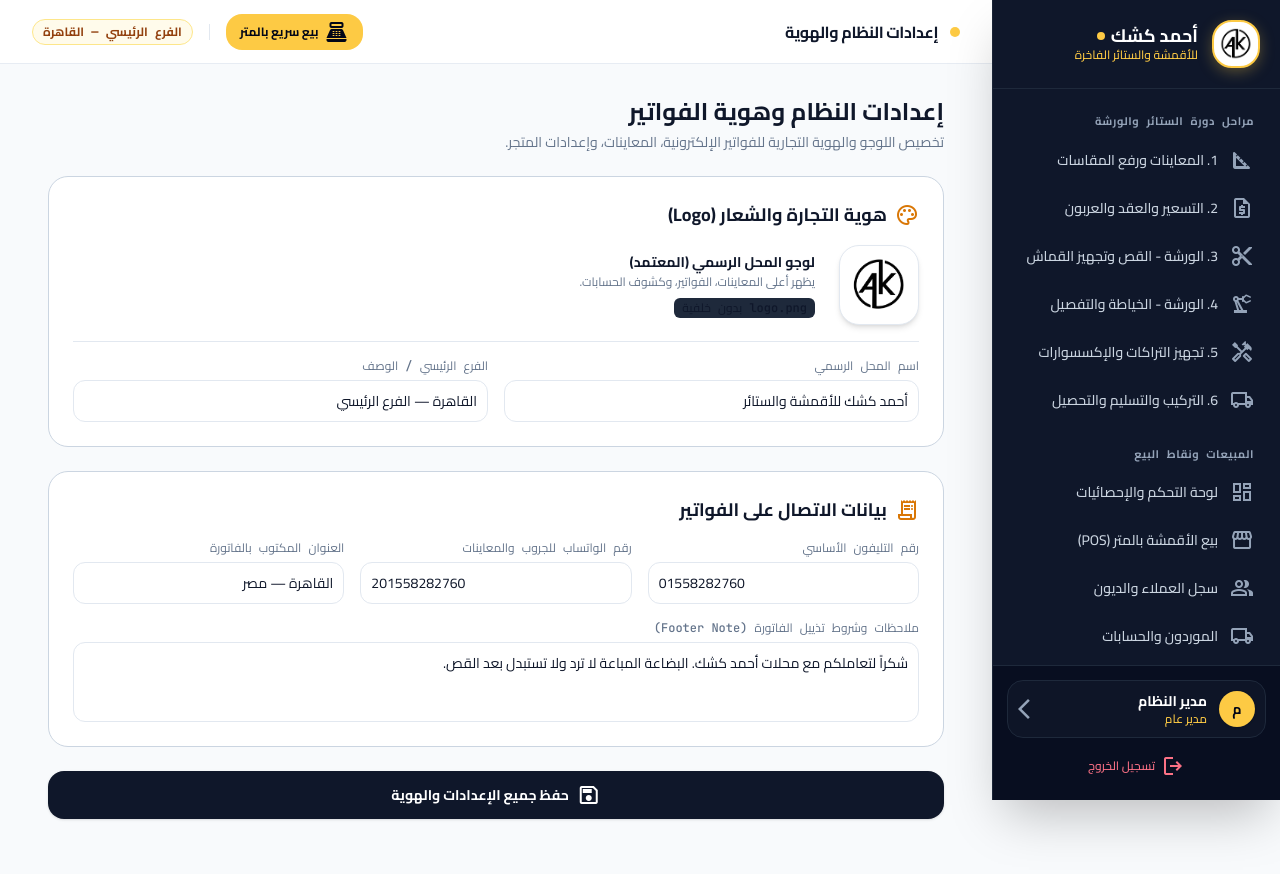
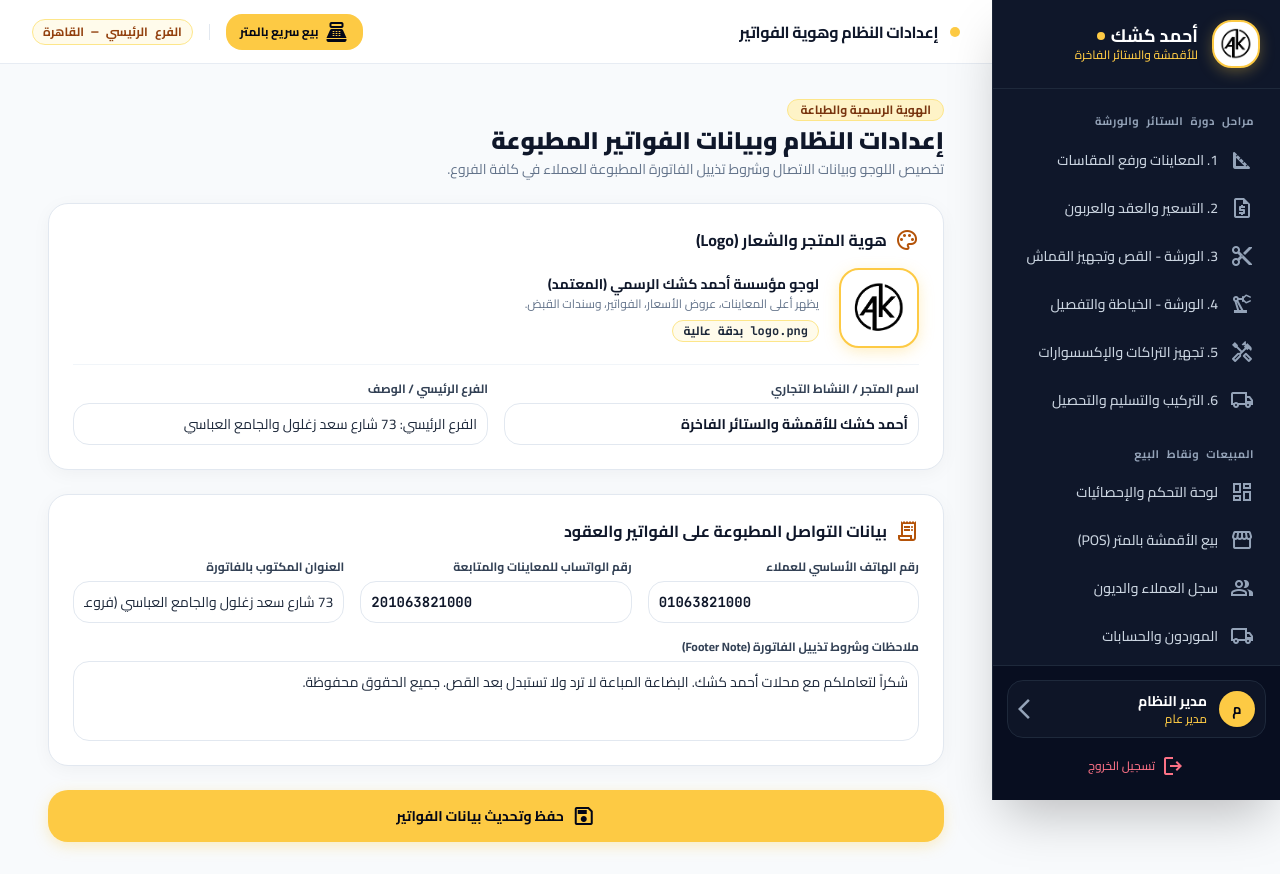
Before and after one commit to momarzouk1998/ahmed-kishk, a Next.js app: page /settings in a window 1280 px wide. Before the commit the page ends 851 px from the top, so only its background shows below. Built offline with nearby package versions, Linux system fonts and the light colour scheme; no server answers.

Commit message:
fix(settings): update invoice contact details and footer to Ahmed Kishk store info (01063821000)

```diff
--- a/src/app/settings/page.tsx
+++ b/src/app/settings/page.tsx
@@ -2,14 +2,15 @@
 
 import React, { useState } from 'react';
 import PageShell from '@/components/PageShell';
+import Logo from '@/components/Logo';
 
 export default function SettingsPage() {
-  const [storeName, setStoreName] = useState('أحمد كشك للأقمشة والستائر');
-  const [subTitle, setSubTitle] = useState('القاهرة — الفرع الرئيسي');
-  const [phone, setPhone] = useState('01558282760');
-  const [whatsapp, setWhatsapp] = useState('201558282760');
-  const [address, setAddress] = useState('القاهرة — مصر');
-  const [footerNote, setFooterNote] = useState('شكراً لتعاملكم مع محلات أحمد كشك. البضاعة المباعة لا ترد ولا تستبدل بعد القص.');
+  const [storeName, setStoreName] = useState('أحمد كشك للأقمشة والستائر الفاخرة');
+  const [subTitle, setSubTitle] = useState('الفرع الرئيسي: 73 شارع سعد زغلول والجامع العباسي');
+  const [phone, setPhone] = useState('01063821000');
+  const [whatsapp, setWhatsapp] = useState('201063821000');
+  const [address, setAddress] = useState('73 شارع سعد زغلول والجامع العباسي (فروعنا: عرابي • عمر أفندي • الثلاثيني)');
+  const [footerNote, setFooterNote] = useState('شكراً لتعاملكم مع محلات أحمد كشك. البضاعة المباعة لا ترد ولا تستبدل بعد القص. جميع الحقوق محفوظة.');
   const [saved, setSaved] = useState(false);
 
   const handleSave = (e: React.FormEvent) => {
@@ -19,113 +20,118 @@
   };
 
   return (
-    <PageShell title="إعدادات النظام والهوية">
+    <PageShell title="إعدادات النظام وهوية الفواتير">
       <div className="max-w-4xl mx-auto flex flex-col gap-6">
         <div>
-            <h1 className="font-display font-bold text-xl sm:text-2xl text-primary">إعدادات النظام وهوية الفواتير</h1>
-            <p className="text-on-surface-variant text-xs sm:text-sm mt-1">
-              تخصيص اللوجو والهوية التجارية للفواتير الإلكترونية، المعاينات، وإعدادات المتجر.
+          <span className="px-3 py-0.5 rounded-full text-xs font-bold bg-amber-100 text-amber-900 border border-amber-200 inline-block mb-1">
+            الهوية الرسمية والطباعة
+          </span>
+          <h1 className="font-display font-black text-2xl text-slate-900">إعدادات النظام وبيانات الفواتير المطبوعة</h1>
+          <p className="text-slate-500 text-sm mt-0.5">
+            تخصيص اللوجو وبيانات الاتصال وشروط تذييل الفاتورة المطبوعة للعملاء في كافة الفروع.
           </p>
         </div>
 
         {saved && (
-            <div className="bg-secondary-container text-on-secondary-container px-5 py-3 rounded-xl text-sm flex items-center gap-2">
-              <span className="material-symbols-outlined text-[18px]">check_circle</span>
-              تم حفظ الإعدادات والهوية بنجاح ✅
+          <div className="bg-emerald-50 border border-emerald-200 text-emerald-900 px-5 py-3 rounded-2xl text-xs font-bold flex items-center gap-2 animate-bounce">
+            <span className="material-symbols-outlined text-[20px] text-emerald-600">check_circle</span>
+            تم حفظ الإعدادات وبيانات الفواتير بنجاح ✅
           </div>
         )}
 
         <form onSubmit={handleSave} className="flex flex-col gap-6">
           {/* Identity & Logo Settings */}
-            <div className="bg-surface-container-lowest p-6 rounded-2xl border border-surface-container-highest space-y-4">
-              <h2 className="font-bold text-lg text-primary flex items-center gap-2">
-                <span className="material-symbols-outlined text-secondary">palette</span>
-                هوية التجارة والشعار (Logo)
+          <div className="bg-white p-6 rounded-2xl border border-slate-200 shadow-soft space-y-4">
+            <h2 className="font-bold text-base text-slate-900 flex items-center gap-2">
+              <span className="material-symbols-outlined text-brand-gold-dark">palette</span>
+              هوية المتجر والشعار (Logo)
             </h2>
 
-              <div className="flex items-center gap-6 pb-4 border-b border-surface-container-high">
-                <div className="w-20 h-20 bg-surface-container-lowest p-2 rounded-2xl flex items-center justify-center border border-outline-variant shadow-md">
-                  <img src="/logo.png" alt="أحمد كشك" className="w-full h-full object-contain" />
+            <div className="flex items-center gap-5 pb-4 border-b border-slate-100">
+              <div className="w-20 h-20 bg-white p-2 rounded-2xl flex items-center justify-center border-2 border-brand-gold shadow-gold text-primary">
+                <Logo size="lg" />
               </div>
               <div>
-                  <h3 className="font-bold text-sm text-primary">لوجو المحل الرسمي (المعتمد)</h3>
-                  <p className="text-xs text-on-surface-variant mt-0.5">يظهر أعلى المعاينات، الفواتير، وكشوف الحسابات.</p>
-                  <span className="inline-block mt-2 text-xs text-primary font-mono bg-primary-container px-2 py-0.5 rounded">logo.png بدون خلفية</span>
+                <h3 className="font-bold text-sm text-slate-900">لوجو مؤسسة أحمد كشك الرسمي (المعتمد)</h3>
+                <p className="text-xs text-slate-500 mt-0.5">يظهر أعلى المعاينات، عروض الأسعار، الفواتير، وسندات القبض.</p>
+                <span className="inline-block mt-2 text-xs text-slate-800 font-mono bg-amber-50 border border-amber-200 px-2.5 py-0.5 rounded-full font-bold">
+                  logo.png بدقة عالية
+                </span>
               </div>
             </div>
 
-              <div className="grid grid-cols-1 sm:grid-cols-2 gap-3 sm:gap-4">
+            <div className="grid grid-cols-1 sm:grid-cols-2 gap-4">
               <div className="flex flex-col gap-1.5">
-                  <label className="text-xs font-mono text-on-surface-variant">اسم المحل الرسمي</label>
+                <label className="text-xs font-bold text-slate-700">اسم المتجر / النشاط التجاري</label>
                 <input
                   value={storeName}
                   onChange={(e) => setStoreName(e.target.value)}
-                    className="border border-outline-variant rounded-lg p-2.5 text-sm focus:outline-none focus:border-primary"
+                  className="border border-slate-200 rounded-xl p-2.5 text-sm font-bold text-slate-900 focus:outline-none focus:border-brand-gold"
                 />
               </div>
               <div className="flex flex-col gap-1.5">
-                  <label className="text-xs font-mono text-on-surface-variant">الفرع الرئيسي / الوصف</label>
+                <label className="text-xs font-bold text-slate-700">الفرع الرئيسي / الوصف</label>
                 <input
                   value={subTitle}
                   onChange={(e) => setSubTitle(e.target.value)}
-                    className="border border-outline-variant rounded-lg p-2.5 text-sm focus:outline-none focus:border-primary"
+                  className="border border-slate-200 rounded-xl p-2.5 text-sm text-slate-800 focus:outline-none focus:border-brand-gold"
                 />
               </div>
             </div>
           </div>
 
           {/* Contact Details on Invoices */}
-            <div className="bg-surface-container-lowest p-6 rounded-2xl border border-surface-container-highest space-y-4">
-              <h2 className="font-bold text-lg text-primary flex items-center gap-2">
-                <span className="material-symbols-outlined text-secondary">receipt_long</span>
-                بيانات الاتصال على الفواتير
+          <div className="bg-white p-6 rounded-2xl border border-slate-200 shadow-soft space-y-4">
+            <h2 className="font-bold text-base text-slate-900 flex items-center gap-2">
+              <span className="material-symbols-outlined text-brand-gold-dark">receipt_long</span>
+              بيانات التواصل المطبوعة على الفواتير والعقود
             </h2>
 
-              <div className="grid grid-cols-1 sm:grid-cols-2 md:grid-cols-3 gap-3 sm:gap-4">
+            <div className="grid grid-cols-1 sm:grid-cols-2 md:grid-cols-3 gap-4">
               <div className="flex flex-col gap-1.5">
-                  <label className="text-xs font-mono text-on-surface-variant">رقم التليفون الأساسي</label>
+                <label className="text-xs font-bold text-slate-700">رقم الهاتف الأساسي للعملاء</label>
                 <input
                   value={phone}
                   onChange={(e) => setPhone(e.target.value)}
                   dir="ltr"
-                    className="border border-outline-variant rounded-lg p-2.5 text-sm focus:outline-none focus:border-primary"
+                  className="border border-slate-200 rounded-xl p-2.5 text-sm font-mono font-bold text-slate-900 focus:outline-none focus:border-brand-gold"
                 />
               </div>
               <div className="flex flex-col gap-1.5">
-                  <label className="text-xs font-mono text-on-surface-variant">رقم الواتساب للجروب والمعاينات</label>
+                <label className="text-xs font-bold text-slate-700">رقم الواتساب للمعاينات والمتابعة</label>
                 <input
                   value={whatsapp}
                   onChange={(e) => setWhatsapp(e.target.value)}
                   dir="ltr"
-                    className="border border-outline-variant rounded-lg p-2.5 text-sm focus:outline-none focus:border-primary"
+                  className="border border-slate-200 rounded-xl p-2.5 text-sm font-mono font-bold text-slate-900 focus:outline-none focus:border-brand-gold"
                 />
               </div>
               <div className="flex flex-col gap-1.5">
-                  <label className="text-xs font-mono text-on-surface-variant">العنوان المكتوب بالفاتورة</label>
+                <label className="text-xs font-bold text-slate-700">العنوان المكتوب بالفاتورة</label>
                 <input
                   value={address}
                   onChange={(e) => setAddress(e.target.value)}
-                    className="border border-outline-variant rounded-lg p-2.5 text-sm focus:outline-none focus:border-primary"
+                  className="border border-slate-200 rounded-xl p-2.5 text-sm text-slate-800 focus:outline-none focus:border-brand-gold"
                 />
               </div>
             </div>
 
             <div className="flex flex-col gap-1.5">
-                <label className="text-xs font-mono text-on-surface-variant">ملاحظات وشروط تذييل الفاتورة (Footer Note)</label>
+              <label className="text-xs font-bold text-slate-700">ملاحظات وشروط تذييل الفاتورة (Footer Note)</label>
               <textarea
                 value={footerNote}
                 onChange={(e) => setFooterNote(e.target.value)}
-                  className="border border-outline-variant rounded-lg p-2.5 text-sm focus:outline-none focus:border-primary h-20 resize-none"
+                className="border border-slate-200 rounded-xl p-2.5 text-sm text-slate-800 focus:outline-none focus:border-brand-gold h-20 resize-none"
               />
             </div>
           </div>
 
           <button
             type="submit"
-              className="bg-primary text-on-primary py-3 rounded-xl font-bold text-sm hover:bg-inverse-surface transition-colors flex items-center justify-center gap-2 shadow"
+            className="bg-brand-gold hover:bg-brand-gold-hover text-slate-950 py-3.5 rounded-2xl font-bold text-sm transition-all shadow-gold flex items-center justify-center gap-2"
           >
-              <span className="material-symbols-outlined text-[18px]">save</span>
-              حفظ جميع الإعدادات والهوية
+            <span className="material-symbols-outlined text-[20px]">save</span>
+            حفظ وتحديث بيانات الفواتير
           </button>
         </form>
       </div>
```
Lines whose indentation alone changed are shown as unchanged.
